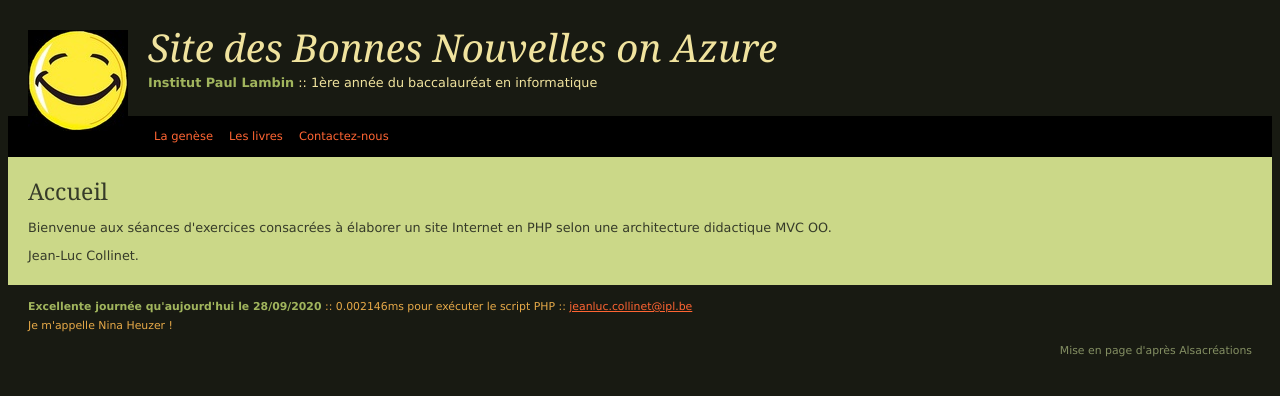
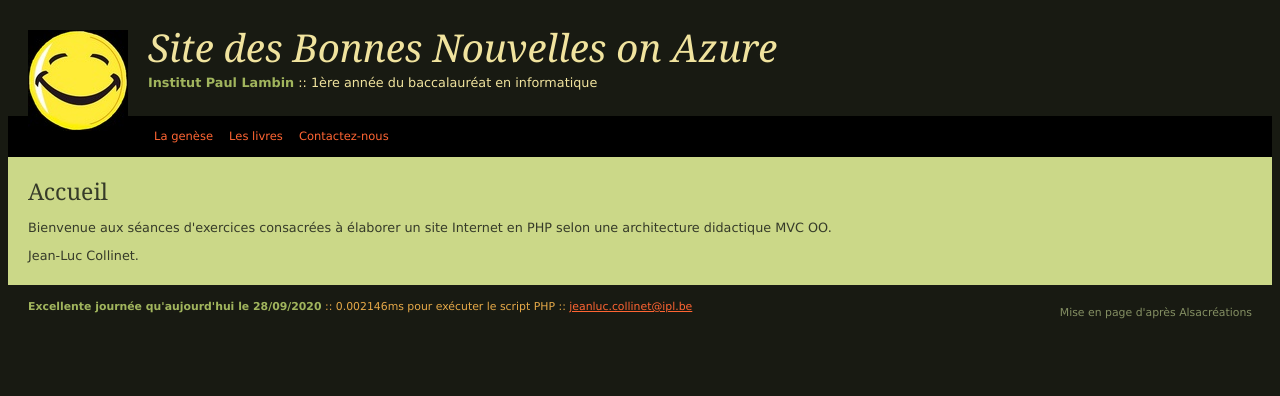
Before and after one commit to nheuzer/siteBonneNouvelles, a PHP site: page / in a window 1280 px wide. Shown: the top 396 px of the page. Run offline with PHP 8.4, Linux system fonts and the light colour scheme.

Commit message:
Update footer.php

```diff
--- a/views/footer.php
+++ b/views/footer.php
@@ -5,7 +5,6 @@
 				  echo $time; ?>ms pour exécuter le script PHP ::
 			<!-- ! adresse email non cryptée : spam possible -->
 	        <a href="mailto:<?php echo EMAIL ?>"><?php echo EMAIL ?></a>
-			<p>Je m'appelle Nina Heuzer !</p>
 			<p id="copyright">Mise en page d'après
 				<a href="http://www.alsacreations.com/tutoriels/">Alsacréations</a>
 			</p>
```
